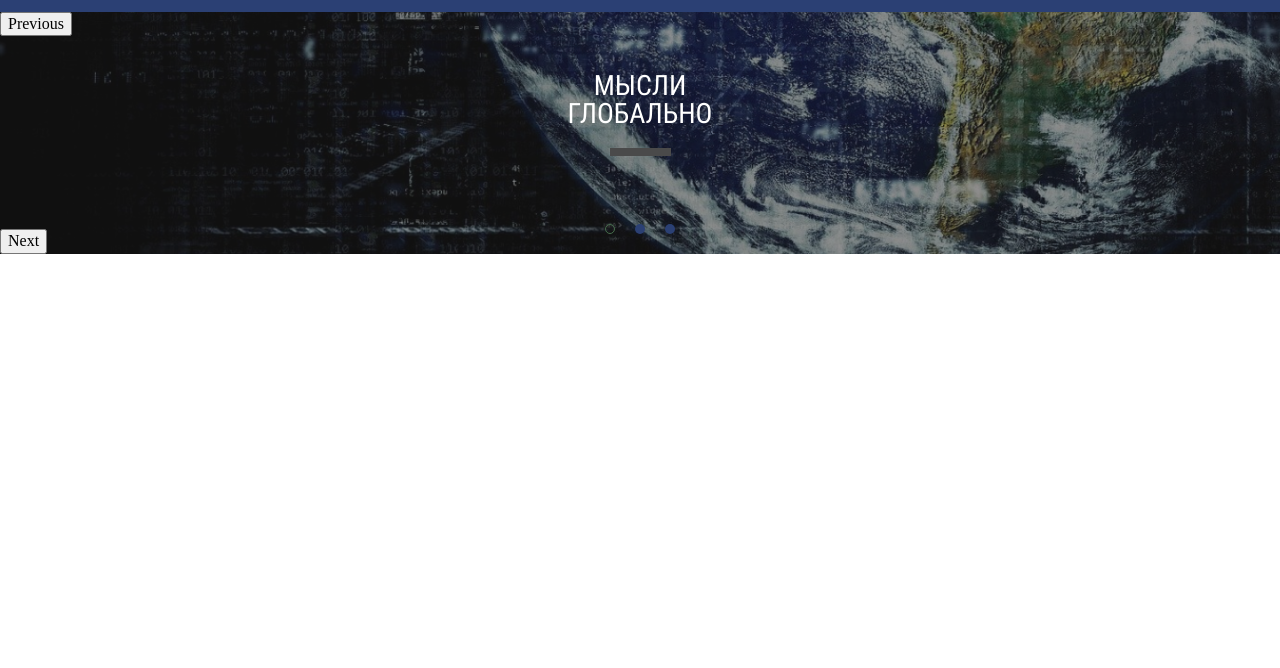
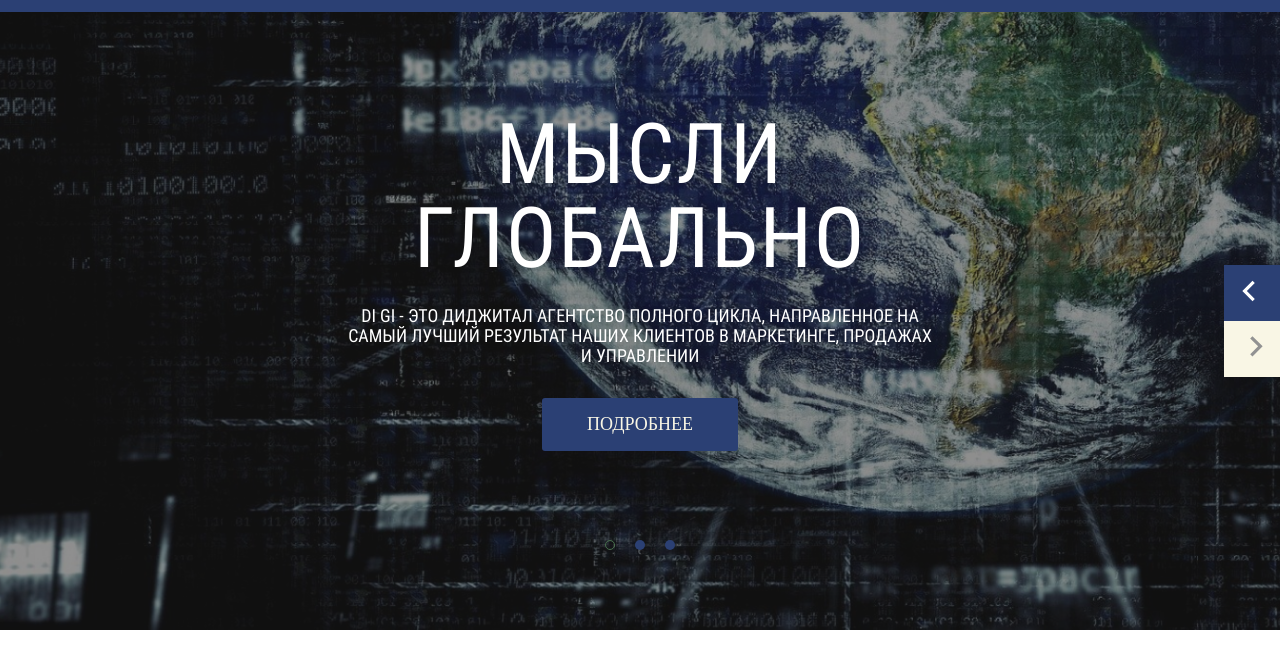
Before and after one commit to yam86rus/mobile_first, a plain HTML site: page index.html in a window 1280 px wide. Shown: the part 88-756 px from the top of the page. Drawn offline with nearby package versions, Linux system fonts and the light colour scheme; files whose address does not match are found by name.

Commit message:
add slider

```diff
--- a/index.html
+++ b/index.html
@@ -31,16 +31,22 @@
             <h3 class="top-slider__title">
                 Мысли глобально
             </h3>
+            <p class="top-slider__text">Di Gі - это диджитал агентство полного цикла, направленное на самый лучший результат наших клиентов в маркетинге, продажах и управлении</p>
+            <button class="top-slider__btn">Подробнее</button>
         </div>
         <div class="top-slider__item">
             <h3 class="top-slider__title">
                 Мысли глобально
             </h3>
+            <p class="top-slider__text">Di Gі - это диджитал агентство полного цикла, направленное на самый лучший результат наших клиентов в маркетинге, продажах и управлении</p>
+            <button class="top-slider__btn">Подробнее</button>
         </div>
         <div class="top-slider__item">
             <h3 class="top-slider__title">
                 Мысли глобально
             </h3>
+            <p class="top-slider__text">Di Gі - это диджитал агентство полного цикла, направленное на самый лучший результат наших клиентов в маркетинге, продажах и управлении</p>
+            <button class="top-slider__btn">Подробнее</button>
         </div>
     </div>
 </section>
--- a/js/main.js
+++ b/js/main.js
@@ -1,8 +1,10 @@
-$(function() {
+$(function () {
   $('.top-slider').slick({
     dots: true,
     slidesToShow: 1,
     slidesToScroll: 1,
+    nextArrow: '<button type="button" class="slick-arrow slick-next"><img src="images/next-arrow.svg" alt="next"></button>',
+    prevArrow: '<button type="button" class="slick-arrow slick-prev"><img src="images/prev-arrow.svg" alt="prev"></button>',
     responsive: [
       {
         breakpoint: 1024,
--- a/scss/_@media.scss
+++ b/scss/_@media.scss
@@ -10,6 +10,50 @@
     }
     .container{
         padding: 0 30px;
+    }
+    .top-slider{
+    &__item{
+        min-height: 386px;
+    }
+    &__title{
+        font-size: 60px;
+        line-height: 60px;
+        padding: 50px 0 15px;
+        margin: 0 auto 30px;
+        max-width: 520px;
+    }
+    &__btn{
+        display: block;
+        font-weight: 500;
+        margin: 0 auto 113px;
+        font-size: 18px;
+        background-color: $accent;
+        color: $bg-color;
+        border-radius: 3px;
+        padding: 16px 45px;
+        border: none;
+        text-transform: uppercase;
+    }
+    .slick-dots{
+        bottom: 50px;
+    }
+    .slick-arrow{
+        width: 56px;
+        height: 56px;
+        border: none;
+        position: absolute;
+        right: 0;
+        z-index: 5;
+    }
+    .slick-prev{
+        background-color:$accent;
+        top: calc(50% - 56px);
+
+    }
+    .slick-next{
+        background-color: $bg-color;
+        bottom: calc(50% - 56px);
+    }
     }
 }
 
@@ -27,6 +71,29 @@
     .container{
         padding: 0 40px;
     }
+    .top-slider{
+        &__item{
+            min-height: 465px;
+        }
+    &__title{
+     padding: 87px 0 0;
+     margin: 0 auto 0;
+
+    &::after{
+                display: none;
+            }
+        }
+    &__text{
+            padding: 25px 0 32px;
+            font-size: 18px;
+            line-height: 20px;
+            font-family: 'RobotoCondensed-Regular';
+            font-weight: 400;
+            display: block;
+            max-width: 586px;
+            margin: 0 auto;;
+        }
+    }
 }
 
 // === / 768px ===
@@ -39,6 +106,21 @@
         margin: 0 auto;
         padding: 0 40px;
     }
+    .top-slider{
+        &__item{
+            min-height: 618px;
+        }
+        &__title{
+            padding-top: 101px;
+            font-size: 84px;
+            line-height: 84px;
+            letter-spacing: 2px;
+            max-width: 750px;
+        }
+        .slick-dots{
+            bottom: 80px;
+        }
+    }
 }
 
 // === 1440 px ===
@@ -50,6 +132,23 @@
     .menu__btn{
         margin-right: 90px;
     }
+    .top-slider{
+        &__item{
+            min-height: 668px;
+        }
+        &__title{
+            padding-top: 107px;
+            font-size: 96px;
+            line-height: 96px;
+            letter-spacing: 2px;
+            max-width: 865px;
+        }
+        &__text{
+            font-size: 24px;
+            line-height: 26px;
+            max-width: 886px;
+        }
+    }
 }
 
 // === / 1440 px ===
--- a/scss/_main.scss
+++ b/scss/_main.scss
@@ -23,6 +23,15 @@ ul,li {
     font-weight: 400;
     font-size: 16px;
     line-height: 18px;
+}
+
+button{
+    padding: 0;
+}
+
+p{
+    margin: 0;
+    text-transform: uppercase;
 }
 
 .container {
@@ -106,6 +115,12 @@ ul,li {
             margin: 0 auto;
         }
     }
+    &__text{
+        display: none;
+    }
+    &__btn{
+        display: none;
+    }
     .slick-dots{
         display: flex;
         justify-content: center;
--- a/scss/_vars.scss
+++ b/scss/_vars.scss
@@ -1,2 +1,3 @@
 $accent: #2B4074;
 $text-color: #4A4A4A;
+$bg-color: #F9F6E5;
```
Also changed, not shown: css/style.css, images/next-arrow.svg (added), images/prev-arrow.svg (added), 1 other file.
